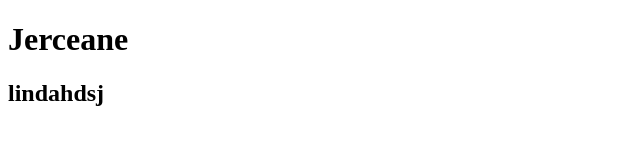
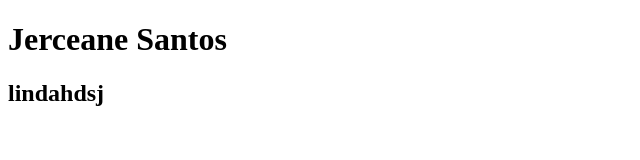
Before and after one commit to jerceane/jerceane.github.io, a plain HTML site: page index.html in a window 1280 px wide. Shown: the whole page, without its empty margins (0-640 px from the left). Drawn offline with Linux system fonts and the light colour scheme.

Commit message:
sobrenome

```diff
--- a/index.html
+++ b/index.html
@@ -16,7 +16,7 @@
         <!--[if lt IE 7]>
             <p class="browsehappy">You are using an <strong>outdated</strong> browser. Please <a href="#">upgrade your browser</a> to improve your experience.</p>
         <![endif]-->
-        <h1>Jerceane</h1>
+        <h1>Jerceane Santos</h1>
 
         <h2>lindahdsj</h2>
         <script src="" async defer></script>
```
